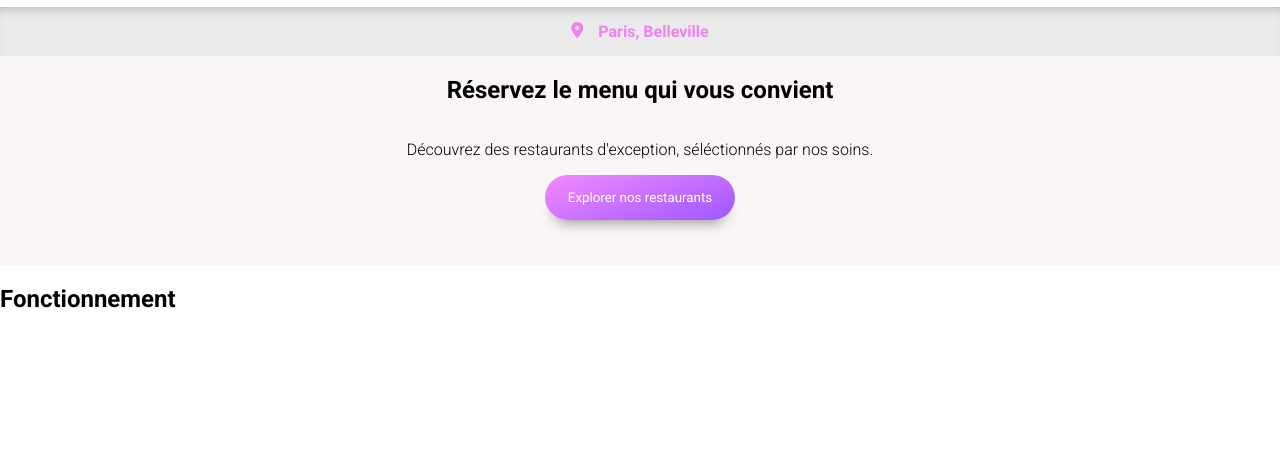
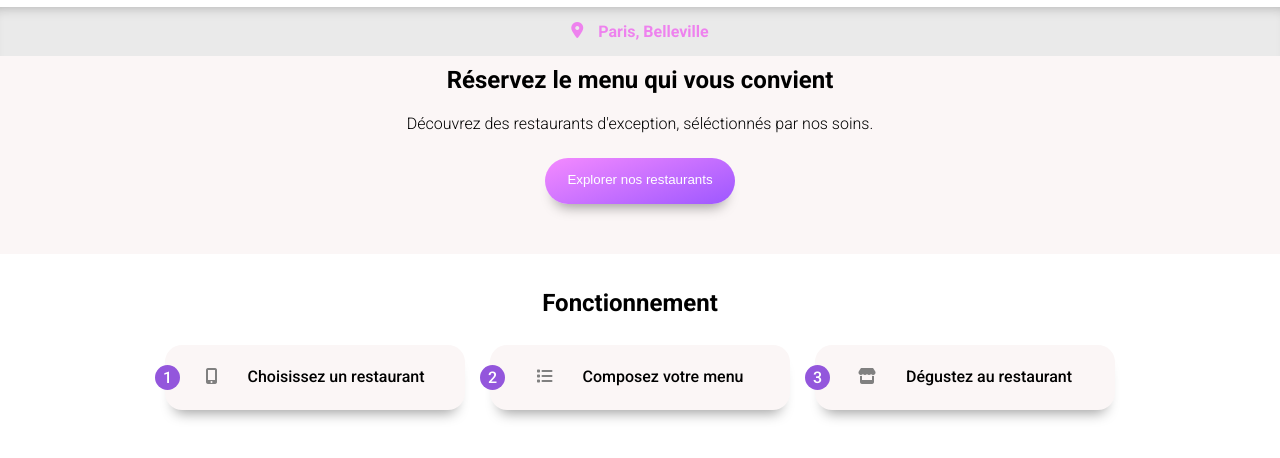
Before and after one commit to Shiffff/OpenClassRoom_Project3, a website: page html/index.html in a window 1280 px wide. Shown: the part 48-506 px from the top of the page. Drawn offline with Linux system fonts and the light colour scheme; a web font is replaced by a local one.

Commit message:
header + "fonctionnement"

```diff
--- a/html/index.html
+++ b/html/index.html
@@ -14,28 +14,23 @@
    <section class="bloc1">
       <h2>Réservez le menu qui vous convient</h2>
       <p>Découvrez des restaurants d'exception, séléctionnés par nos soins.</p>
-      <button class="bloc1__btn">Explorer nos restaurants</button>
+      <button class="allbtn__btn1">Explorer nos restaurants</button>
    </section>
-
-
-
-
-
-
-
-
    <section class="bloc2">
       <h2>Fonctionnement</h2>
       <div class="bloc2__btn">
 
-         <div class="bloc2__btn__1">
-
+         <div class="bloc2__btn__1 bloc2__btn__1--one">
+            <p><i class="fa-solid fa-mobile-screen-button"></i>Choisissez un restaurant</p>
+            <div class="number"><p>1</p></div>
          </div>
-         <div class="bloc2__btn__2">
-
+         <div class="bloc2__btn__1 bloc2__btn__1--two">
+            <p><i class="fa-solid fa-list"></i>Composez votre menu</p>
+            <div class="number"><p>2</p></div>
          </div>
-         <div class="bloc2__btn__3">
-
+         <div class="bloc2__btn__1 bloc2__btn__three">
+            <div class="number"><p>3</p></div>
+            <p><i class="fa-solid fa-store"></i>Dégustez au restaurant</p>
          </div>
       </div>
    </section>
--- a/sass/base/_global.scss
+++ b/sass/base/_global.scss
@@ -8,4 +8,5 @@ body{
     margin: 0px;
     padding: 0px;
     font-family: 'Roboto', sans-serif;
+    min-width: 280px;
 }
--- /dev/null
+++ b/sass/components/_items.scss
@@ -0,0 +1,18 @@
+.allbtn__btn1{
+    @include boxshadowbutton;
+    font-weight: 400;
+    width: 190px;
+    height: 46px;
+    border-radius: 40px;
+    padding-bottom: 5px;
+    background: linear-gradient(160deg, rgba(244,138,255,1) 0%, rgba(158,88,255,1) 99%);
+    color: #fff;
+    border: none;
+        &:hover{
+            scale: (0.1);
+            cursor: pointer;
+            transform: scale(1.03);
+            transition: transform 100ms;
+
+        }
+}
--- a/sass/layout/_blocs.scss
+++ b/sass/layout/_blocs.scss
@@ -24,25 +24,82 @@ h3{
     @include fastflexbox;
     flex-wrap: wrap;
     background-color: rgb(251, 246, 246);
-    padding-bottom: 45px;
+    padding-bottom: 50px;
     h2{
+        font-weight: 800;
         width: 70%;
         text-align: center;
+        margin: 10px;
     }
     p{
         width: 100%;
         text-align: center;
         font-weight: 300;
-    }
-    .bloc1__btn{
-        font-weight: 400;
-        width: 190px;
-        height: 45px;
-        border-radius: 40px;
-        background: linear-gradient(160deg, rgba(244,138,255,1) 0%, rgba(158,88,255,1) 99%);
-        color: #fff;
-        border: none;
-        box-shadow:rgba(0, 0, 0, 0.375) 0px 12px 13px -9px;
-        font-family: 'Roboto';
+        margin: 10px;
+        padding-bottom: 15px;
     }
 }
+.bloc2 h2{
+    padding: 15px 0 8px 20px;
+    @include desktop-only{
+    @include fastflexbox;
+    padding-right: 40px
+    }
+}
+.bloc2__btn
+{
+    @include fastgrid;
+    grid-template-columns: 92%;
+    gap: 25px;
+    @include desktop-only{
+        display: flex;
+    }
+
+    .bloc2__btn__1{
+        @include boxshadowbutton;
+        @include fastflexbox;
+        background-color: rgb(251, 246, 246);
+        border-radius: 17px;
+        height: 65px;
+        position: relative;
+        @include desktop-only{
+            width: 300px;
+        }
+
+        &:hover{
+            cursor: pointer;
+            background-color: lighten($primary-color, 36%);
+            i:before{
+                color: $primary-color;
+            }
+        }
+        .fa-solid{
+            padding-right: 30px;
+            color: grey;
+
+        }
+        .number{
+        background-color: $primary-color;
+        position: absolute;
+        bottom: 20px;
+        left: -10px;
+        width: 25px;
+        height: 25px;
+        border-radius: 100%;
+        color: #fff;
+        display: flex;
+        align-items: center;
+        justify-content: center;
+    }
+}
+    p{
+        font-weight: 500;
+        margin-bottom: 23px;
+        padding-top: 6px;
+    }
+}
+    img{
+        width: 92%;
+        height: 130px;
+        border-radius: 15px 15px 0 0;
+    }
--- a/sass/main.scss
+++ b/sass/main.scss
@@ -3,3 +3,4 @@
 @import "./utils/map";
 @import "./base/global";
 @import "./layout/blocs";
+@import "./components/items"
--- a/sass/utils/_mixins.scss
+++ b/sass/utils/_mixins.scss
@@ -17,3 +17,10 @@
     display: flex;
     justify-content: center;
 }
+@mixin boxshadowbutton {
+    box-shadow:rgba(0, 0, 0, 0.375) 0px 12px 13px -9px;
+}
+@mixin fastgrid {
+    display: grid;
+    justify-content: center;
+}
--- a/sass/utils/_variable.scss
+++ b/sass/utils/_variable.scss
@@ -1 +1,4 @@
 $green: rgb(220, 0, 236);
+$primary-color: #9356DC;
+$secondary-color: #ff79DA;
+$third-: #99E2D0;
```
Also changed, not shown: css/style.css, 1 other file.
